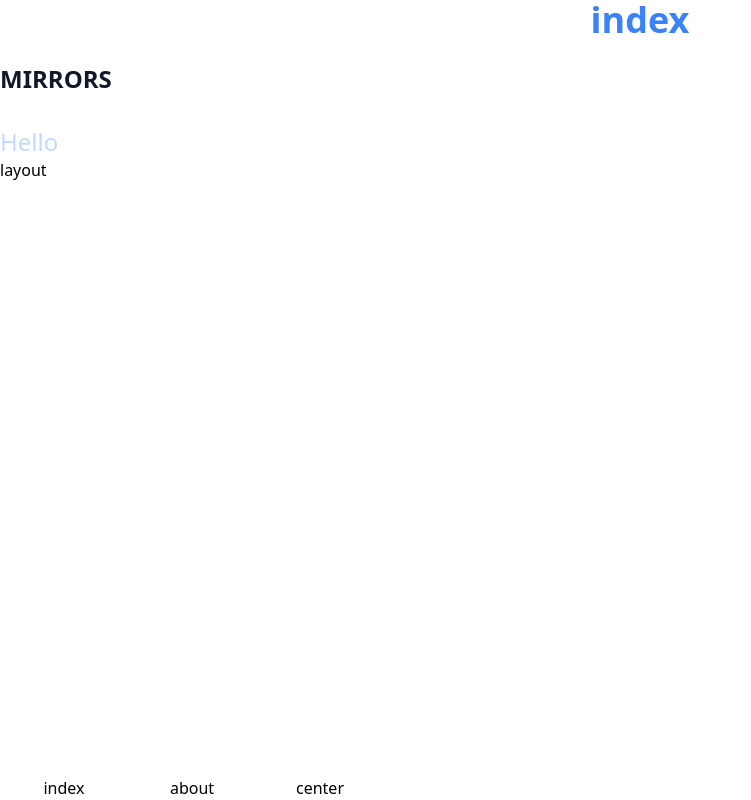
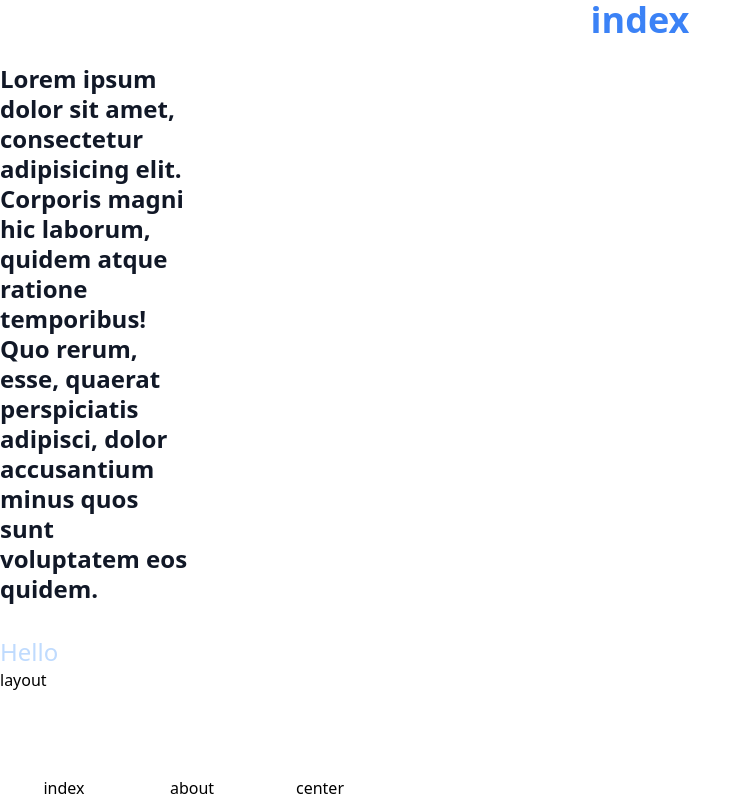
Before and after one commit to Createwj/vite-cli, a Vue app: page /my/index in a window 1280 px wide. Shown: the whole page, without its empty margins (0-751 px from the left). Built offline with nearby package versions, Linux system fonts and the light colour scheme.

Commit message:
feat: 1
Signed-off-by: jiang.wang <jiang.wang@opay-inc.com>

```diff
--- a/package.json
+++ b/package.json
@@ -12,6 +12,7 @@
     "prepare": "husky install"
   },
   "dependencies": {
+    "@vue/eslint-config-typescript": "^10.0.0",
     "tailwindcss": "^3.0.23",
     "vue": "^3.2.25",
     "vue-router": "^4.0.11"
@@ -26,14 +27,13 @@
     }
   },
   "devDependencies": {
-    "@vitejs/plugin-legacy": "^1.7.1",
-    "rollup-plugin-visualizer": "^5.6.0",
     "@babel/types": "^7.17.0",
     "@commitlint/cli": "^16.2.3",
     "@commitlint/config-conventional": "^16.2.1",
     "@types/node": "^17.0.21",
     "@typescript-eslint/eslint-plugin": "^5.16.0",
     "@typescript-eslint/parser": "^5.16.0",
+    "@vitejs/plugin-legacy": "^1.7.1",
     "@vitejs/plugin-vue": "^2.2.0",
     "autoprefixer": "^10.4.4",
     "eslint": "^8.11.0",
@@ -44,6 +44,7 @@
     "lint-staged": "^12.3.7",
     "postcss-cli": "^9.1.0",
     "prettier": "^2.6.0",
+    "rollup-plugin-visualizer": "^5.6.0",
     "sass": "^1.49.9",
     "typescript": "^4.5.4",
     "vite": "2.8.6",
--- a/src/views/my/index.vue
+++ b/src/views/my/index.vue
@@ -1,7 +1,11 @@
 <template>
   <div class="inner-box">
     <h3 class="text-4xl font-bold text-center text-blue-500">index</h3>
-    <h1 class="mt-6 text-2xl font-bold text-gray-900 leading-tight w-48 h-1/2">MIRRORS</h1>
+    <h1 class="mt-6 text-2xl font-bold text-gray-900 leading-tight w-48 h-1/2">
+      Lorem ipsum dolor sit amet, consectetur adipisicing elit. Corporis magni hic laborum, quidem
+      atque ratione temporibus! Quo rerum, esse, quaerat perspiciatis adipisci, dolor accusantium
+      minus quos sunt voluptatem eos quidem.
+    </h1>
     <p class="mt-8 text-2xl text-blue-200">Hello</p>
   </div>
 </template>
```
Also changed, not shown: .eslintrc.js, 1 other file (tests, documents, lock files or other folders).
